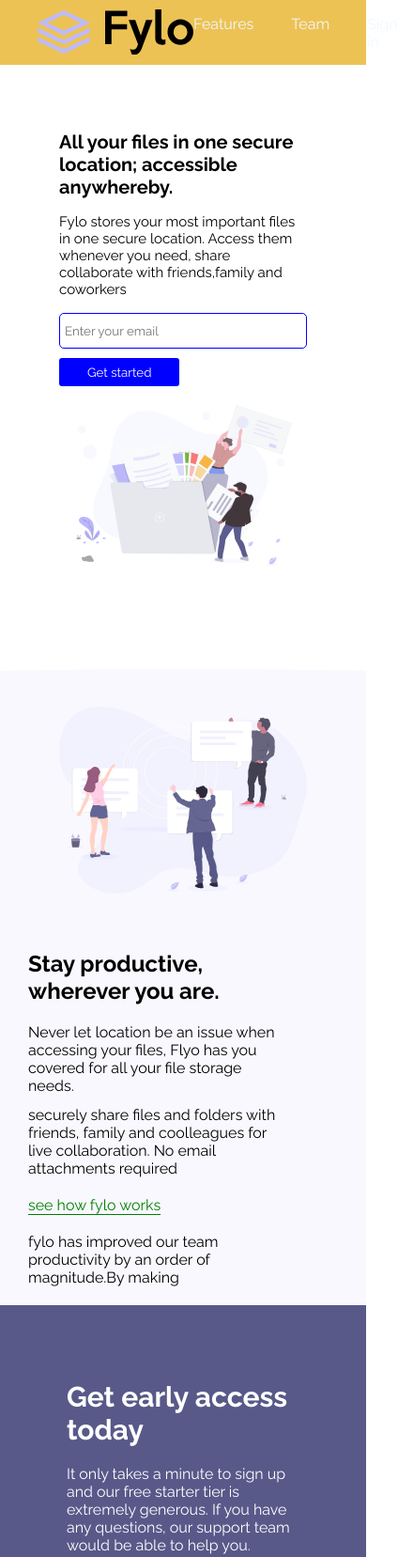
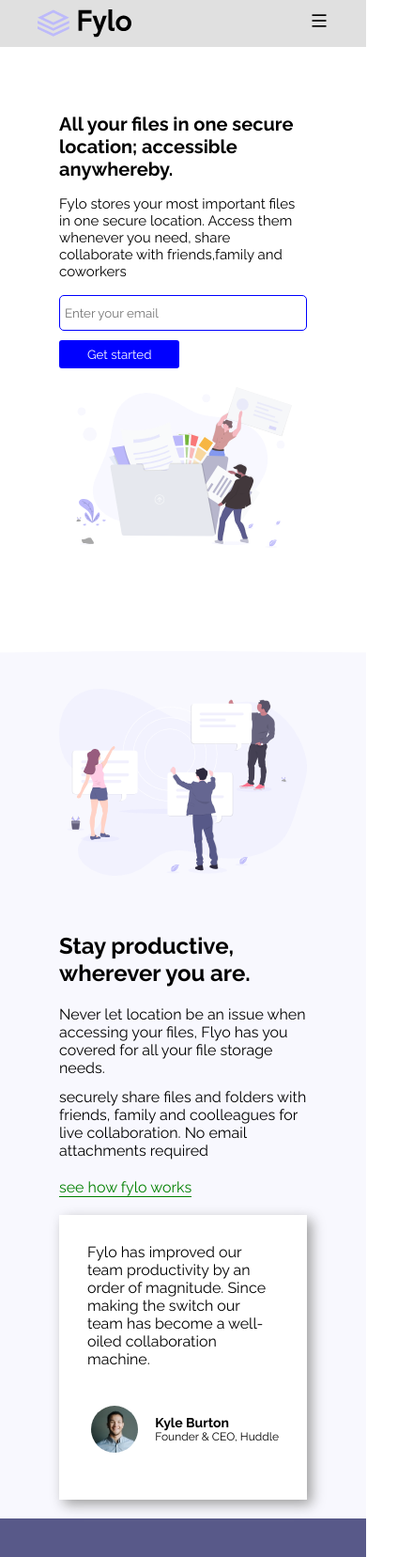
Before and after one commit to FORTUNE-ELKASSY/FYLO, a plain HTML site: page index.html in a window 390 px wide. Shown: the top 1657 px of the page at 94% size, 424 px wide, since content can reach past the window. Drawn offline with nearby package versions, Linux system fonts and the light colour scheme.

Commit message:
completed the project

```diff
--- a/css/style.css
+++ b/css/style.css
@@ -10,8 +10,13 @@ a{
     text-decoration: none;
 }
 
+html,body{
+    overflow-x: hidden;
+    scroll-behavior: smooth;
+}
+
 #nav{
-    background-color: #edc254;
+    background-color: #e0e0e0;
     display: flex;
     align-items: center;
     justify-content: space-between;
@@ -24,7 +29,7 @@ a{
 }
 
 .nav-links a{
-    color: aliceblue;
+    color: rgb(0, 0, 0);
 }
 
 #hero{
@@ -96,6 +101,29 @@ a{
 
 .tametestLink {
     padding: 20px 0px;
+}
+
+.quote{
+    background-color: #fff;
+    padding: 30px;
+    width: 70%;
+    box-shadow: 5px 5px 13px rgb(158, 158, 158);
+}
+
+.quote div img{
+    width: 50px !important;
+    border-radius: 50%;
+}
+
+.quoteImg{
+    display: flex;
+    align-items: center;
+    margin: 20px 0 0;
+    gap: 15px;
+}
+
+.quoteImg div{
+    font-size: 12px;
 }
 
 #fort{
@@ -179,6 +207,16 @@ a{
     color: #fff;
 }
 
+.anchorDiv{
+    display: flex;
+    justify-content: space-between;
+    width: 400px;
+}
+
+.toggle{
+    display: none;
+}
+
 @media screen and (max-width:992px) {
     .herotext h1{
         font-size: 28px;
@@ -197,11 +235,15 @@ a{
     .fortress{
         font-size: 1em;
     }
-       .email{
+
+    .email{
         padding: 10px;
         width: 240px;
-       }
+    }
 
+    .anchorDiv{
+        width: 300px;
+    }
 }
 
 @media screen and (max-width:768px) {
@@ -226,6 +268,27 @@ a{
     #hero img{
         width: 60%;
     }
+
+    #footer{
+        flex-direction: column;
+        align-items: flex-start;
+        gap: 40px;
+    }
+
+    .anchorDiv{
+        width: 200px;
+    }
+
+    .tametext{
+        width: 95%;
+        margin: auto;
+    }
+
+    .quote{
+        width: 70%;
+        margin: 0 auto;
+    }
+
  }
 
  @media screen and (max-width:576px) {
@@ -260,7 +323,44 @@ a{
         width: 80%;
         font-size: 1em;
     }
-    .footer{
+
+    .anchorDiv{
         flex-direction: column;
+        gap: 40px;
     }
- }
+    .quote{
+        width: 100%;
+    }
+
+    #nav img{
+        width: 100px
+    }
+
+    .nav-links{
+        display: flex;
+        flex-direction: column;
+        text-align: center;
+        padding: 20px 40px;
+        background-color: hsl(243, 87%, 12%);
+        position: absolute;
+        top: -24%;
+        left: 50%;
+        transform: translate(-50%, -50%);
+        transition: .7s;
+        box-shadow: 5px 5px 13px rgb(158, 158, 158);
+    }
+
+    .toggle{
+        display: block;
+        cursor: pointer;
+        font-size: 20px;
+    }
+
+    .ri-close-fill{
+        display: none;
+    }
+
+    .nav-links a{
+        color: #fff;
+    }
+}
--- a/index.html
+++ b/index.html
@@ -17,10 +17,14 @@
     <!-- Nav section starts -->
     <section id="nav">
         <img src="/images/logo.svg" alt="fylo logo">
+        <div class="toggle">
+            <i class="ri-menu-fill" onclick="navOpen()"></i>
+            <i class="ri-close-fill" onclick="navClose()"></i>
+        </div>
         <div class="nav-links">
-            <a href="#">Features</a>
-            <a href="#">Team</a>
-            <a href="#">Sign in</a>
+            <a href="#hero">Team</a>
+            <a href="#tame">Features</a>
+            <a href="#footer">Contact</a>
     </section>
     <!-- Nav section ends -->
 
@@ -57,9 +61,23 @@
         <div class="tametestLink">
             <a  style="color: green ; border-bottom: 1px solid green ;" href="#">see how fylo works</a>
         </div>
-    <p>
-        fylo has improved our team productivity by an order of magnitude.By making
-    </p>
+        <div class="quote">
+            <P>
+                Fylo has improved our team productivity by an order of magnitude.
+                Since making the switch our team has become a well-oiled collaboration machine.
+            </P>
+            <div class="quoteImg">
+                <img src="images/avatar-testimonial.jpg" alt="">
+                <div>
+                    <h3>
+                        Kyle Burton
+                    </h3>
+                    <span>
+                        Founder & CEO, Huddle
+                    </span>
+                </div>
+            </div>
+         </div>
     </div>
     <img src="/images/illustration-2.svg" alt="">
 </section>
@@ -92,6 +110,7 @@
             <p>example@fylo.com</p>
         </div>
     </div>
+    <div class="anchorDiv">
         <div class="anchor">
 
             <a href="#">About us</a>
@@ -111,6 +130,7 @@
 
              <a href="">Privacy</a>
      </div>
+    </div>
     <div class="anchor3">
         <a href="#">
             <i class="ri-facebook-circle-fill"></i>
@@ -125,5 +145,6 @@
 
 </section>
 
+<script src="/js/main.js"></script>
 </body>
 </html>
--- /dev/null
+++ b/js/main.js
@@ -0,0 +1,24 @@
+const nav = document.querySelector(".nav-links")
+const menuOpen = document.querySelector(".ri-menu-fill")
+const menuClose = document.querySelector(".ri-close-fill")
+const navLinks = document.querySelectorAll('.nav-links a')
+
+function navOpen(){
+    nav.style.top = "24%"
+    menuOpen.style.display = "none"
+    menuClose.style.display = "block"
+}
+
+function navClose(){
+    nav.style.top = "-24%"
+    menuOpen.style.display = "block"
+    menuClose.style.display = "none"
+}
+
+navLinks.forEach(navLink => {
+    navLink.addEventListener("click", function(){
+        nav.style.top = "-24%"
+        menuOpen.style.display = "block"
+        menuClose.style.display = "none"
+    })
+})
```
Lines whose indentation alone changed are shown as unchanged.
